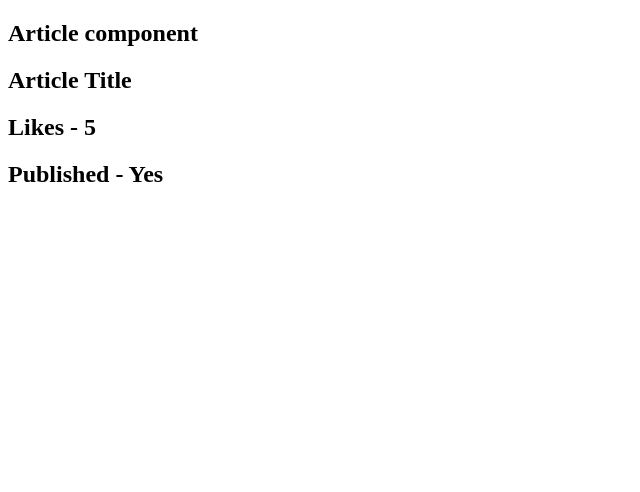
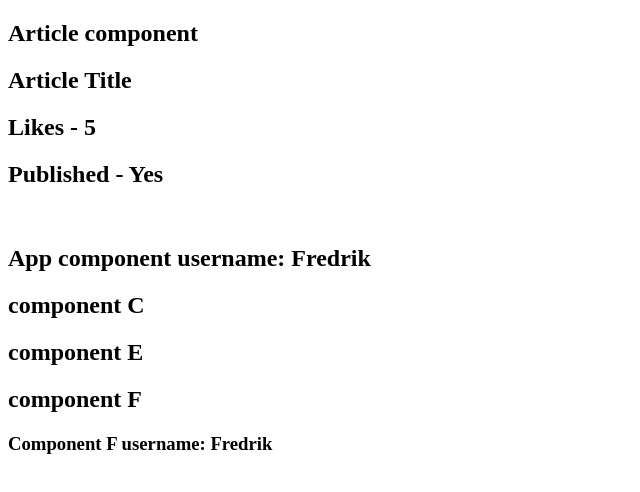
Before and after one commit to SanazBHMN/vue-3, a Vue app: page / in a window 1280 px wide. Shown: the top 492 px of the page, without its empty margins (0-640 px from the left). Built offline with nearby package versions, Linux system fonts and the light colour scheme.

Commit message:
provide and inject

```diff
--- a/src/App.vue
+++ b/src/App.vue
@@ -10,17 +10,24 @@
     :likes="5"
     :isPublished="true"
   />
+
+  <br />
+
+  <h2>App component username: {{ name }}</h2>
+  <ComponentC />
 </template>
 
 <script>
 import Greet from "./components/Greet.vue";
 import Article from "./components/Article.vue";
+import ComponentC from "./components/ComponentC.vue";
 
 export default {
   name: "App",
   components: {
     Greet,
     Article,
+    ComponentC,
   },
   data() {
     return {
@@ -28,6 +35,11 @@
       role: "CEO",
     };
   },
+  provide() {
+    return {
+      username: this.name,
+    };
+  },
 };
 </script>
 
--- /dev/null
+++ b/src/components/ComponentC.vue
@@ -0,0 +1,17 @@
+<template>
+  <h2>component C</h2>
+  <componentE />
+</template>
+
+<script>
+import ComponentE from "./ComponentE.vue";
+
+export default {
+  name: "ComponentC",
+  components: {
+    ComponentE,
+  },
+};
+</script>
+
+<style scoped></style>
--- /dev/null
+++ b/src/components/ComponentE.vue
@@ -0,0 +1,17 @@
+<template>
+  <h2>component E</h2>
+  <ComponentF />
+</template>
+
+<script>
+import ComponentF from "./ComponentF.vue";
+
+export default {
+  name: "ComponentE",
+  components: {
+    ComponentF,
+  },
+};
+</script>
+
+<style scoped></style>
--- /dev/null
+++ b/src/components/ComponentF.vue
@@ -0,0 +1,13 @@
+<template>
+  <h2>component F</h2>
+  <h3>Component F username: {{ username }}</h3>
+</template>
+
+<script>
+export default {
+  name: "ComponentF",
+  inject: ["username"],
+};
+</script>
+
+<style scoped></style>
```
